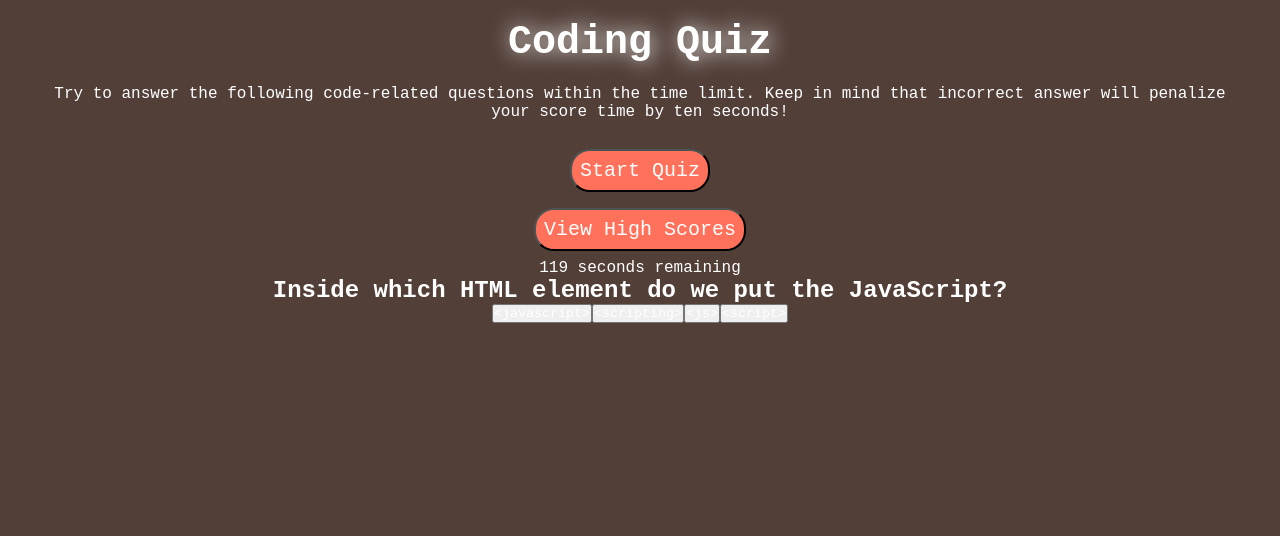
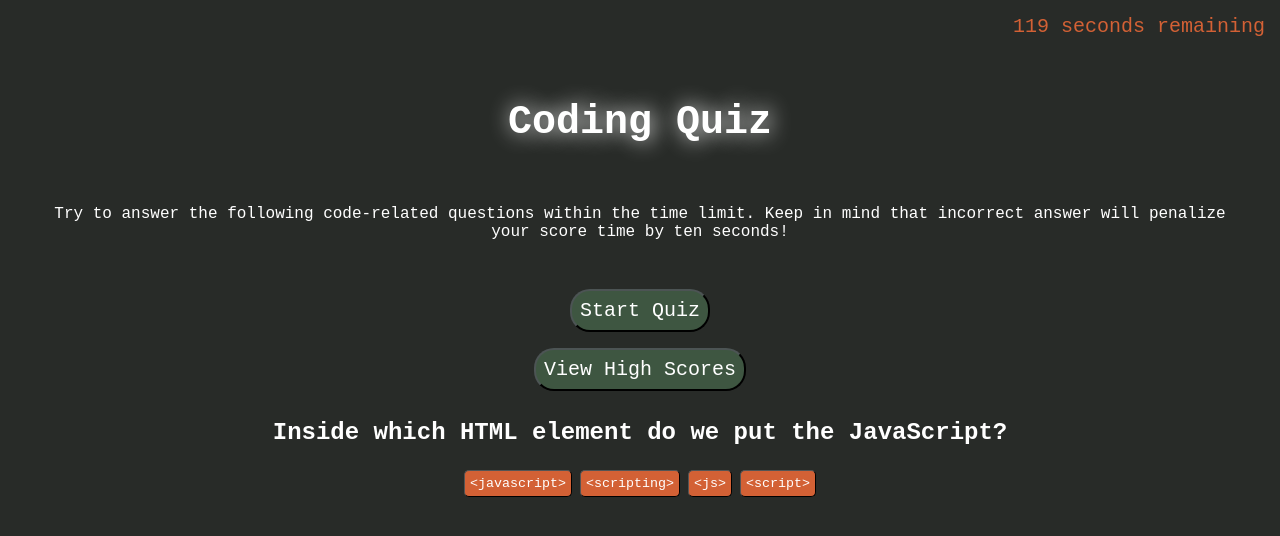
Before and after one commit to Laforge83/Code-Quiz, a plain HTML site: page index.html in a window 1280 px wide. Both pictures are taken after a click on the button "Start Quiz". Drawn offline with Linux system fonts and the light colour scheme.

Commit message:
javascript and some css

```diff
--- a/Assets/script.js
+++ b/Assets/script.js
@@ -1,5 +1,6 @@
 var timerEl = document.getElementById('countdown');
 var mainEl = document.getElementById('main');
+var evaluateAnswer = document.getElementById("#evaluateAnswer")
 var timeLeft = 120;
 var timeInterval;
 var startBtn = document.getElementById("startBtn")
@@ -38,9 +39,30 @@ for (let i = 0; i < questionBank[level].selection.length; i++) {
     btn.onclick = answer;
     document.getElementById("answer").append(btn)
   }
+}
 
-}
 
 function answer() {
   console.log("button click");
 }
+
+function evaluateAnswer(event) {
+  if (event === questionBank[level].answer) {
+    evaluateAnswer.textContent = "Correct!";
+  } else {
+    timeLeft -= 10;
+    evaluateAnswer.textContent = "Incorrect!";
+  }
+  score = timeLeft;
+  level++;
+  displayQuestion();
+}
+
+
+
+// get the value of the answer which was selected. (Very important)
+// user the selected answer to check if it is the correct answer
+// if it is the correct answer (Compare the selected answer with a value in questionBank in your program because it has the value of the correct answers)
+    // decrease the timer by 10
+// if it is not the correct answer
+    // the timer does not decrease and no further action is required
--- a/Assets/style.css
+++ b/Assets/style.css
@@ -7,7 +7,7 @@
 }
 
 body {
-    background-color: #523F38;
+    background-color: #282B28;
     margin: auto;
     padding: auto;
     text-align: center;
@@ -18,14 +18,42 @@ h1 {
     font-size: 250%;
     text-shadow: #FFFFFF 2px 0px 21px;
     padding: 20px;
+    margin-top: 80px;
+}
+
+h2 {
+    padding: 20px;
+}
+
+#countdown {
+    position: absolute;
+    font-size: 125%;
+    padding: 15px;
+    top: 0;
+    right: 0;
+    color: #D36135;
+
+}
+
+div button {
+    margin: 4px;
+    padding: 5px;
+    border-width: 1.5px;
+    border-radius: 5px;
+    background-color: #D36135;
+    color: #FFFFFF;
+}
+
+div button:hover {
+    cursor: pointer;
 }
 
 p {
-    padding: 0 40px 20px 40px;
+    padding: 40px;
 }
 
 .btn {
-    background: #FF715B;
+    background: #3E5641;
     border-color: #4C5454;
     color: #FFFFFF;
     font-size: 20px;
@@ -36,6 +64,4 @@ p {
 
 .btn:hover {
     cursor: pointer;
-    box-shadow: 0 8px 8px 0 #4C5454;
-
 }
--- a/index.html
+++ b/index.html
@@ -16,9 +16,12 @@
 
     <button id="startBtn" type="button" class="btn">Start Quiz</button><br>
     <button id="highScoreBtn" type="button" class="btn">View High Scores</button>
-    <div id="countdown"></div >
+
       <h2 id="question"></h2>
       <div id="answer"></div>
+
+      <div id="countdown"></div >
+        <div id="evaluateAnswer"></div>
 
 
   </header>
```
Lines whose indentation alone changed are shown as unchanged.
